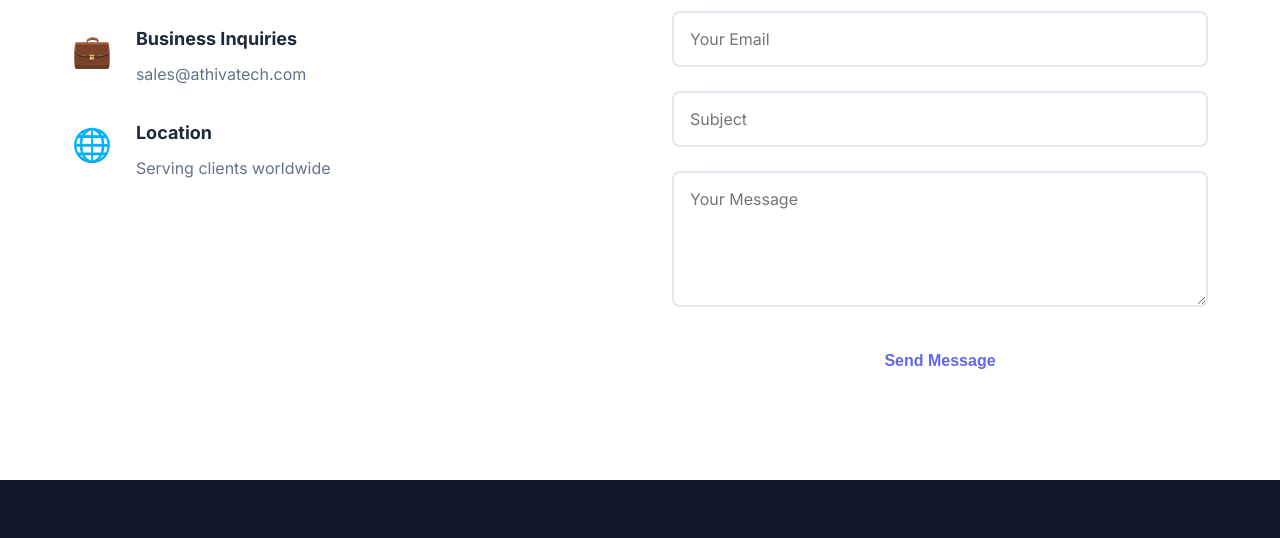
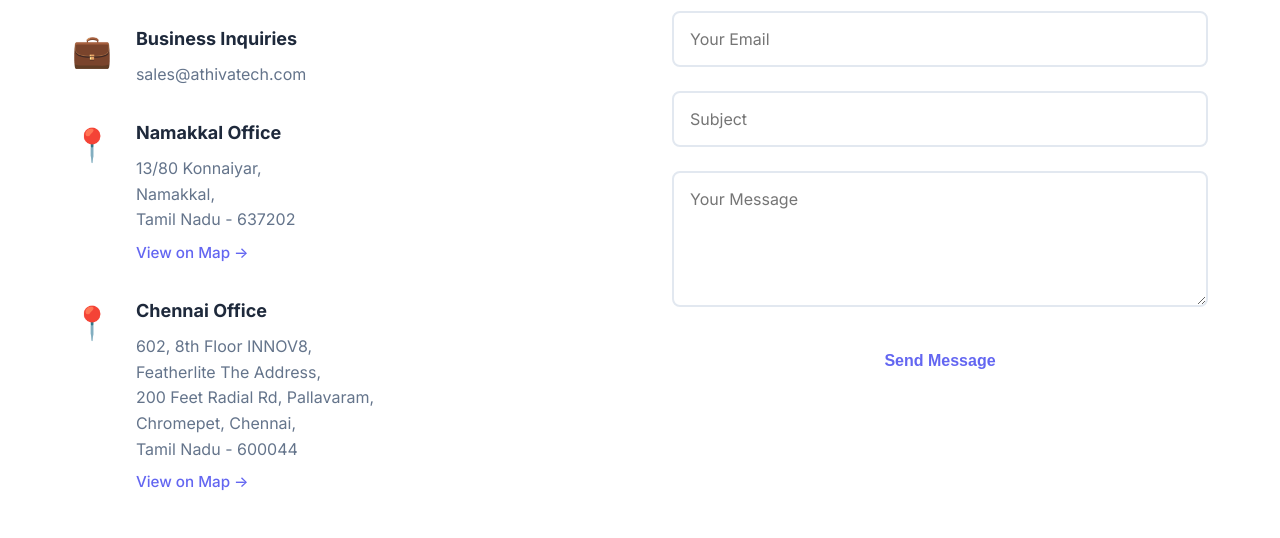
Before and after one commit to AthivaTechnology/athivatech.com, a plain HTML site: page index.html in a window 1280 px wide. Shown: the part 10030-10568 px from the top of the page. Drawn offline with Linux system fonts and the light colour scheme.

Commit message:
Add location and linkedin url

```diff
--- a/index.html
+++ b/index.html
@@ -472,14 +472,24 @@
                         </div>
                     </div>
                     <div class="contact-item">
-                        <div class="contact-icon">🌐</div>
+                        <div class="contact-icon">📍</div>
                         <div>
-                            <h4>Location</h4>
-                            <p>Serving clients worldwide</p>
+                            <h4>Namakkal Office</h4>
+                            <p>13/80 Konnaiyar,<br>Namakkal,<br>Tamil Nadu - 637202</p>
+                            <a href="https://www.google.com/maps?q=11.387889,78.009528" target="_blank" rel="noopener noreferrer" class="map-link">View on Map →</a>
+                        </div>
+                    </div>
+                    <div class="contact-item">
+                        <div class="contact-icon">📍</div>
+                        <div>
+                            <h4>Chennai Office</h4>
+                            <p>602, 8th Floor INNOV8,<br>Featherlite The Address,<br>200 Feet Radial Rd, Pallavaram,<br>Chromepet, Chennai,<br>Tamil Nadu - 600044</p>
+                            <a href="https://www.google.com/maps?q=12.95327265052906,80.16314231181798" target="_blank" rel="noopener noreferrer" class="map-link">View on Map →</a>
                         </div>
                     </div>
                 </div>
                 <form class="contact-form" id="contactForm">
+                    <input type="checkbox" name="botcheck" style="display: none;">
                     <div class="form-group">
                         <input type="text" name="name" placeholder="Your Name" required>
                     </div>
@@ -526,9 +536,7 @@
                 <div class="footer-section">
                     <h4>Connect</h4>
                     <ul>
-                        <li><a href="#">LinkedIn</a></li>
-                        <li><a href="#">Twitter</a></li>
-                        <li><a href="#">GitHub</a></li>
+                        <li><a href="https://www.linkedin.com/company/athivatech/" target="_blank" rel="noopener noreferrer">LinkedIn</a></li>
                     </ul>
                 </div>
             </div>
--- a/styles.css
+++ b/styles.css
@@ -662,6 +662,22 @@ section {
 
 .contact-item p {
     color: var(--text-light);
+    line-height: 1.6;
+}
+
+.map-link {
+    display: inline-block;
+    margin-top: 0.5rem;
+    color: var(--primary-color);
+    text-decoration: none;
+    font-weight: 500;
+    font-size: 0.95rem;
+    transition: all 0.3s ease;
+}
+
+.map-link:hover {
+    color: var(--accent-color);
+    transform: translateX(4px);
 }
 
 .contact-form {
```
